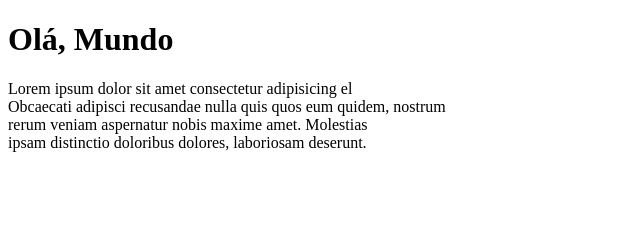
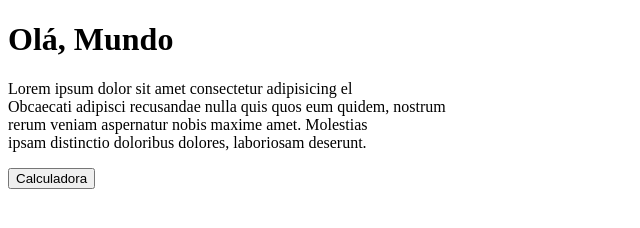
Before and after one commit to PedroMends30/Web-Development, a plain HTML site: page web/index.html in a window 1280 px wide. Shown: the whole page, without its empty margins (0-640 px from the left). Drawn offline with Linux system fonts and the light colour scheme.

Commit message:
Botão Inserido no Index

```diff
--- a/web/index.html
+++ b/web/index.html
@@ -12,4 +12,5 @@
         rerum veniam aspernatur nobis maxime amet. Molestias<br>
         ipsam distinctio doloribus dolores, laboriosam deserunt.</p>
     </body>
+    <a href="calc.html"><input type="button" value="Calculadora"></a>
 </html>
```
